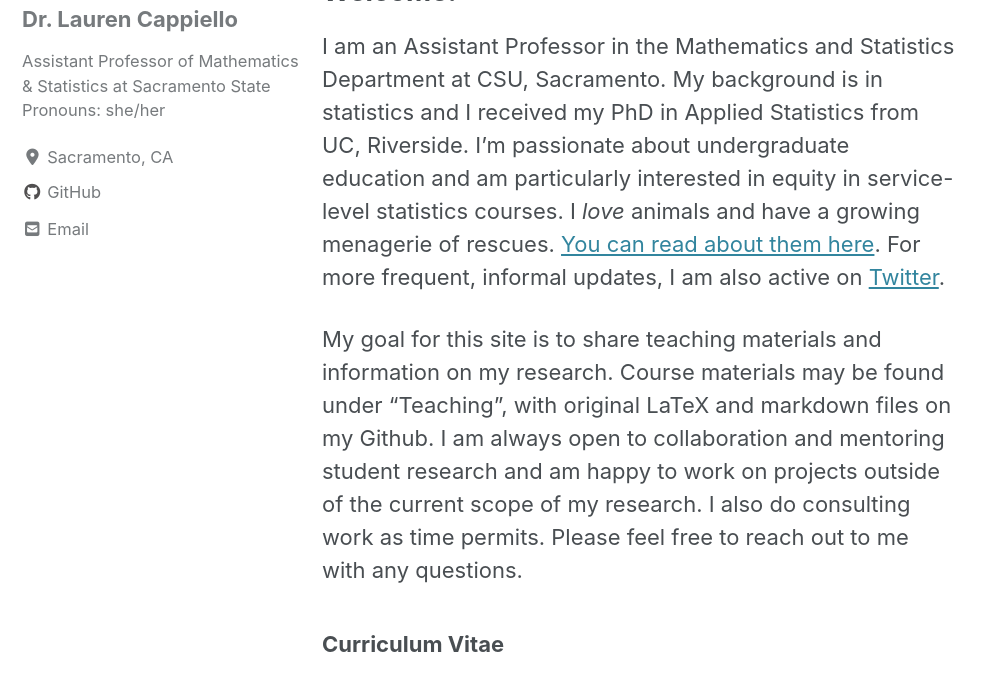
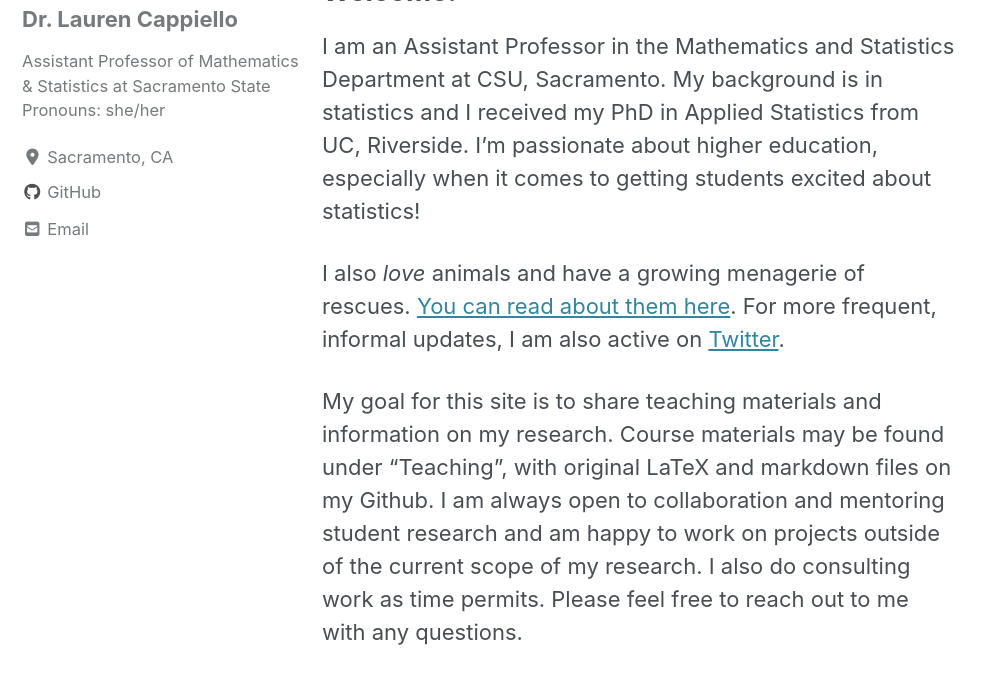
Before and after one commit to lgpcappiello/lgpcappiello.github.io, a Jekyll site: the page built from index.md, in a window 1280 px wide and 900 px high, cut to the strip 225-900 px from the top of the window. Shown: the whole strip, without its empty margins (0-994 px from the left). Built offline with Jekyll 4.4.1, drawn with Linux system fonts in a browser that asks for light colours; cached includes are drawn as plain includes; nearby versions of some CDN libraries; our own code applies the rules of GitHub Pages for plain Markdown files.

Commit message:
Update index.md

```diff
--- a/index.md
+++ b/index.md
@@ -6,7 +6,9 @@
 
 ## Welcome!
 
-I am an Assistant Professor in the Mathematics and Statistics Department at CSU, Sacramento. My background is in statistics and I received my PhD in Applied Statistics from UC, Riverside. I'm passionate about undergraduate education and am particularly interested in equity in service-level statistics courses. I *love* animals and have a growing menagerie of rescues. <a href="https://lgpcappiello.github.io/Meet-the-Rescues/">You can read about them here</a>. For more frequent, informal updates, I am also active on <a href="https://twitter.com/lgpcappiello" target="_blank">Twitter</a>.
+I am an Assistant Professor in the Mathematics and Statistics Department at CSU, Sacramento. My background is in statistics and I received my PhD in Applied Statistics from UC, Riverside. I'm passionate about higher education, especially when it comes to getting students excited about statistics!
+
+I also *love* animals and have a growing menagerie of rescues. <a href="https://lgpcappiello.github.io/Meet-the-Rescues/">You can read about them here</a>. For more frequent, informal updates, I am also active on <a href="https://twitter.com/lgpcappiello" target="_blank">Twitter</a>.
 
 My goal for this site is to share teaching materials and information on my research. Course materials may be found under "Teaching", with original LaTeX and markdown files on my Github. I am always open to collaboration and mentoring student research and am happy to work on projects outside of the current scope of my research. I also do consulting work as time permits. Please feel free to reach out to me with any questions.
 
```
